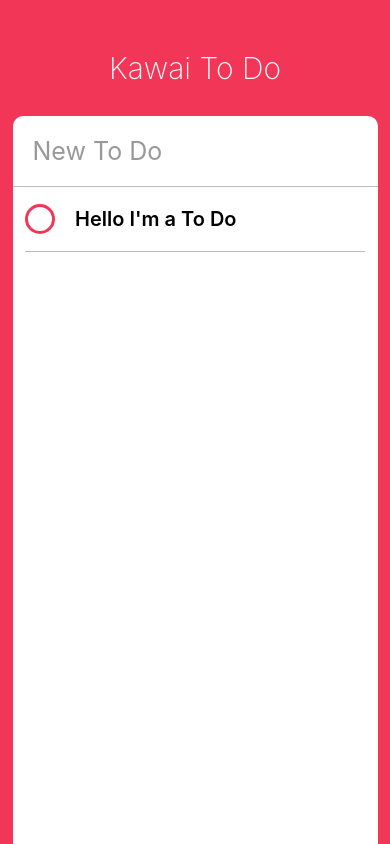
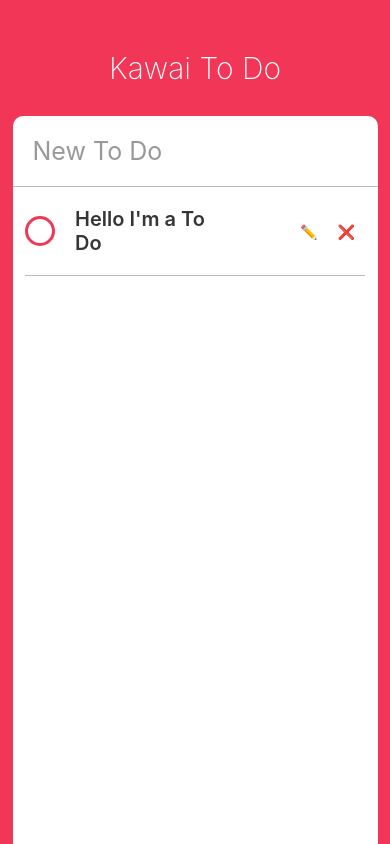
Before and after one commit to tlaworms77/kawai-todo, a React Native app: screen / in a window 390 px wide. Built offline with nearby package versions, Linux system fonts and the light colour scheme.

Commit message:
git push -u origin master

```diff
--- a/App.js
+++ b/App.js
@@ -35,7 +35,7 @@ export default class App extends React.Component {
             autoCorrect={false}
           />
           <ScrollView contentContainerStyle={styles.toDos}>
-            <ToDo />
+            <ToDo text={"Hello I'm a To Do"}/>
           </ScrollView>
         </View>
       </View>
--- a/ToDo.js
+++ b/ToDo.js
@@ -1,5 +1,5 @@
 import React, {Component} from 'react';
-import { View, Text, TouchableOpacity, StyleSheet, Dimensions } from 'react-native';
+import { View, Text, TouchableOpacity, StyleSheet, Dimensions, TextInput } from 'react-native';
 
 const { width, height } = Dimensions.get("window");
 
@@ -7,12 +7,16 @@ const { width, height } = Dimensions.get("window");
 export default class ToDo extends Component {
     state = {
         isEditing: false,
-        isCompleted: false
+        isCompleted: false,
+        toDoValue: ""
     }
     render() {
-        const {isCompleted} = this.state;
+        const {isCompleted, isEditing, toDoValue} = this.state;
+        const { text } = this.props;
+
         return(
             <View style={styles.container}>
+                <View style={styles.column}>
                     <TouchableOpacity onPress={this._toggleComplete}>
                         <View style={[
                             styles.circle,
@@ -23,7 +27,55 @@ export default class ToDo extends Component {
                             ]}
                         />
                     </TouchableOpacity>
-                <Text style={styles.text}>Hello I'm a To Do</Text>
+                    {isEditing ?
+                    (
+                        <TextInput
+                            style={[
+                                styles.input,
+                                styles.text,
+                                isCompleted ? styles.completeText : styles.uncompletedText
+                            ]}
+                            value={toDoValue}
+                            multiline={true}
+                            onChangeText={this._controlInput}
+                            returnKeyType={"done"}
+                            onBlur={this._finishEdition}
+                        />
+                    )
+                    :
+                    (
+                        <Text style={[
+                            styles.text,
+                            isCompleted ? styles.completeText : styles.uncompletedText
+                            ]}
+                        >
+                            {text}
+                        </Text>
+                    )}
+                </View>
+
+                {isEditing ?
+                    <View style={styles.actions}>
+                        <TouchableOpacity onPressOut={this._finishEdition}>
+                            <View style={styles.actionContainer}>
+                                <Text style={styles.actionText}>✅</Text>
+                            </View>
+                        </TouchableOpacity>
+                    </View>
+                    :
+                    <View style={styles.actions}>
+                        <TouchableOpacity onPressOut={this._startEditing}>
+                            <View style={styles.actionContainer}>
+                                <Text style={styles.actionText}>✏️</Text>
+                            </View>
+                        </TouchableOpacity>
+                        <TouchableOpacity>
+                            <View style={styles.actionContainer}>
+                                <Text style={styles.actionText}>❌</Text>
+                            </View>
+                        </TouchableOpacity>
+                    </View>
+                }
             </View>
         );
     }
@@ -33,7 +85,24 @@ export default class ToDo extends Component {
                 isCompleted: !prevState.isCompleted
             };
         });
-    }
+    };
+    _startEditing = () => {
+        const {text} = this.props;
+        this.setState({
+            isEditing: true,
+            toDoValue: text
+        });
+    };
+    _finishEdition = () => {
+        this.setState({
+            isEditing: false
+        });
+    };
+    _controlInput = (text) => {
+        this.setState({
+            toDoValue: text
+        });
+    };
 }
 
 const styles = StyleSheet.create({
@@ -42,7 +111,8 @@ const styles = StyleSheet.create({
         borderBottomColor: "#bbb",
         borderBottomWidth: StyleSheet.hairlineWidth,
         flexDirection: "row",
-        alignItems: "center"
+        alignItems: "center",
+        justifyContent: "space-between"
     },
     circle: {
         width: 30,
@@ -62,5 +132,29 @@ const styles = StyleSheet.create({
         fontWeight: "600",
         fontSize: 20,
         marginVertical: 20
+    },
+    completeText: {
+        color: "#bbb",
+        textDecorationLine: "line-through"
+    },
+    uncompletedText: {
+        color: "#353535"
+    },
+    column: {
+        flexDirection: "row",
+        alignItems: "center",
+        width: width / 2,
+        justifyContent: "space-between"
+    },
+    actions: {
+        flexDirection: "row"
+    },
+    actionContainer: {
+        marginVertical: 10,
+        marginHorizontal: 10
+    },
+    input: {
+        width: width / 2,
+        marginVertical: 15
     }
 });
```
Lines whose indentation alone changed are shown as unchanged.
